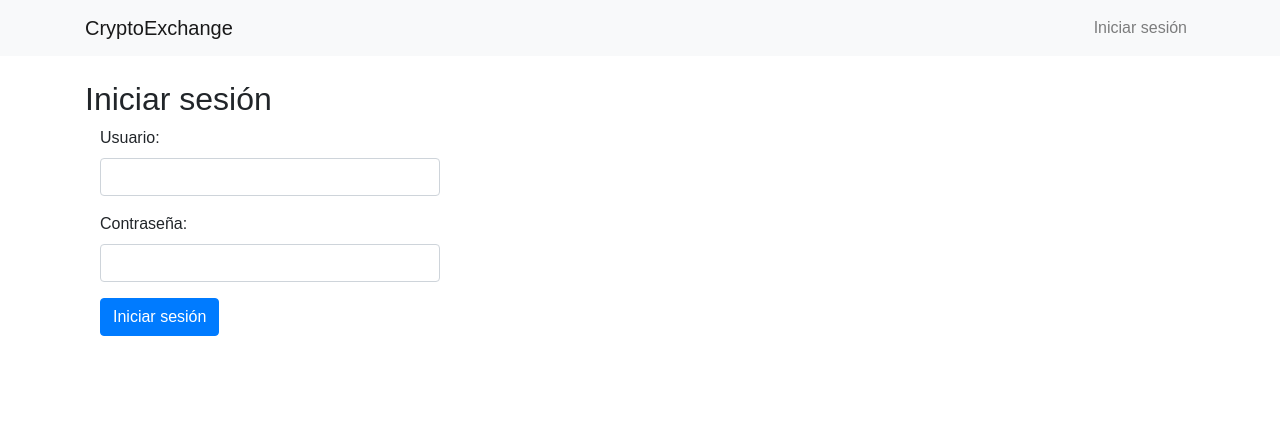
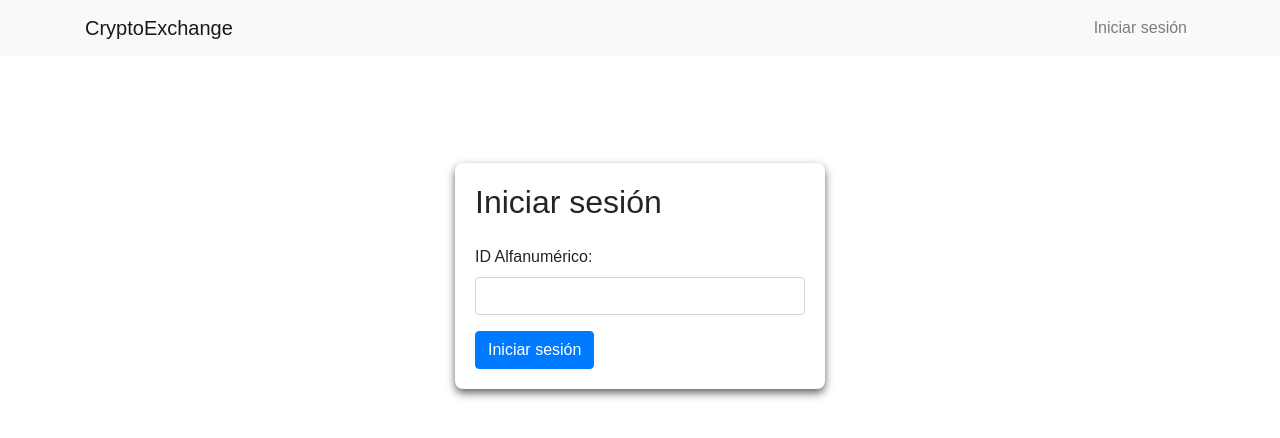
Before and after one commit to TobiasActis/vCoin, a Vue app: page /login in a window 1280 px wide. Shown: the top 438 px of the page. Built offline with nearby package versions, Linux system fonts and the light colour scheme.

Commit message:
mercados

```diff
--- a/package.json
+++ b/package.json
@@ -11,6 +11,7 @@
     "axios": "^1.6.5",
     "bootstrap-vue": "^2.23.1",
     "core-js": "^3.8.3",
+    "cors-anywhere": "^0.4.4",
     "vue": "^3.2.13",
     "vue-router": "^4.0.3",
     "vuex": "^4.0.2"
--- /dev/null
+++ b/src/components/Mercado.vue
@@ -0,0 +1,51 @@
+<template>
+  <div class="row">
+    <div v-for="(cotizacion, proveedor) in cotizaciones" :key="proveedor" class="col-md-4 mb-4">
+      <div class="card">
+        <div class="card-body">
+          <h5 class="card-title">{{ proveedor }}</h5>
+          <p class="card-text">Precio de compra: {{ cotizacion.totalAsk }}</p>
+          <p class="card-text">Precio de venta: {{ cotizacion.totalBid }}</p>
+          <p class="card-text">Última actualización: {{ new Date(cotizacion.time * 1000).toLocaleString() }}</p>
+        </div>
+      </div>
+    </div>
+  </div>
+</template>
+
+<script>
+import axios from 'axios';
+
+export default {
+  data() {
+    return {
+      cotizaciones: {},
+    };
+  },
+  mounted() {
+    this.obtenerDatosCotizaciones();
+  },
+  methods: {
+  async obtenerDatosCotizaciones() {
+    try {
+      const response = await axios.get('https://criptoya.com/api/btc/ars/0.1');
+      const proveedor = Object.keys(response.data)[0];
+      const cotizacion = {
+        totalAsk: response.data[proveedor].totalAsk,
+        totalBid: response.data[proveedor].totalBid,
+        time: response.data[proveedor].time,
+      };
+
+      // Asignación directa para hacer que cotizaciones sea reactiva
+      this.$data.cotizaciones[proveedor] = cotizacion;
+    } catch (error) {
+      console.error('Error al obtener datos de cotizaciones:', error);
+    }
+  },
+},
+};
+</script>
+
+<style scoped>
+/* Estilos específicos del componente de Mercados aquí */
+</style>
--- a/src/components/NavBar.vue
+++ b/src/components/NavBar.vue
@@ -6,6 +6,11 @@
         <ul class="navbar-nav ml-auto">
           <router-link v-if="!loggedIn" class="nav-item nav-link" to="/login">Iniciar sesión</router-link>
           <button v-if="loggedIn" @click="logout" class="btn btn-outline-danger">Cerrar sesión</button>
+
+          <router-link v-if="loggedIn" class="nav-item nav-link" to="/nueva-operacion">Nueva Operación</router-link>
+          <router-link v-if="loggedIn" class="nav-item nav-link" to="/historial">Historial</router-link>
+          <router-link v-if="loggedIn" class="nav-item nav-link" to="/analisis-estado">Análisis de Estado</router-link>
+          <router-link v-if="loggedIn" class="nav-item nav-link" to="/analisis-inversiones">Análisis de Inversiones</router-link>
         </ul>
       </div>
     </div>
@@ -27,3 +32,7 @@ export default {
   },
 };
 </script>
+
+<style scoped>
+/* Estilos específicos de la barra de navegación aquí */
+</style>
--- a/src/main.js
+++ b/src/main.js
@@ -2,7 +2,18 @@ import { createApp } from "vue";
 import App from "./App.vue";
 import router from "./router";
 import store from "./store";
+import axios from 'axios';
+import Mercado from "./components/Mercado.vue"; // Ajusta la ruta según tu estructura de carpetas
+
 import 'bootstrap/dist/css/bootstrap.min.css';
 
+// Configura Axios con axios-cors-proxy
+axios.defaults.baseURL = 'https://criptoya.com/api'; // Ajusta la URL según la API
 
-createApp(App).use(store).use(router).mount("#app");
+// Agrega Axios a la instancia de Vue para que esté disponible en toda la aplicación
+const app = createApp(App);
+app.use(store);
+app.use(router);
+app.provide('axios', axios);
+app.component('Mercado', Mercado); // Registra el componente Mercados globalmente
+app.mount("#app");
--- a/src/router/index.js
+++ b/src/router/index.js
@@ -2,6 +2,7 @@ import { createRouter, createWebHistory } from 'vue-router';
 import Home from '@/views/Home.vue';
 import Login from '@/views/Login.vue';
 import store from '@/store';
+
 
 const routes = [
   {
--- a/src/store/index.js
+++ b/src/store/index.js
@@ -3,10 +3,14 @@ import { createStore } from 'vuex';
 export default createStore({
   state: {
     loggedIn: false,
+    alumnoId: "", // Nuevo estado para almacenar el ID del alumno
   },
   mutations: {
     setLoggedIn(state, value) {
       state.loggedIn = value;
     },
+    setAlumnoId(state, id) {
+      state.alumnoId = id;
+    },
   },
 });
--- a/src/views/Home.vue
+++ b/src/views/Home.vue
@@ -2,12 +2,17 @@
     <div class="container mt-4">
       <h2>Bienvenido a CryptoExchange</h2>
       <!-- Contenido de la pantalla principal aquí -->
+      <Mercados></Mercados>
     </div>
   </template>
 
   <script>
+  import Mercados from '@/components/Mercado.vue'
+
   export default {
-    // Lógica de la pantalla principal aquí
+    components: {
+      Mercados,
+    },
   };
   </script>
 
--- a/src/views/Login.vue
+++ b/src/views/Login.vue
@@ -1,17 +1,15 @@
 <template>
-  <div class="container mt-4">
-    <h2>Iniciar sesión</h2>
-    <form @submit.prevent="login" class="col-md-4">
+  <div class="container">
+    <div class="form-container col-md-4">
+      <h2 class="mb-4">Iniciar sesión</h2>
+      <form @submit.prevent="login">
         <div class="form-group">
-        <label for="username">Usuario:</label>
-        <input type="text" v-model="username" class="form-control" required>
-      </div>
-      <div class="form-group">
-        <label for="password">Contraseña:</label>
-        <input type="password" v-model="password" class="form-control" required>
+          <label for="alumnoId">ID Alfanumérico:</label>
+          <input type="text" v-model="alumnoId" class="form-control" required>
         </div>
         <button type="submit" class="btn btn-primary">Iniciar sesión</button>
       </form>
+    </div>
   </div>
 </template>
 
@@ -19,20 +17,41 @@
 export default {
   data() {
     return {
-      username: "",
-      password: "",
+      alumnoId: "",
     };
   },
   methods: {
     login() {
-      // Lógica de autenticación aquí (simulación)
+      // Validar si el ID del alumno es alfanumérico (puedes ajustar la validación según tus necesidades)
+      if (/^[a-zA-Z0-9]+$/.test(this.alumnoId)) {
+        // Almacenar el ID del alumno en Vuex
+        this.$store.commit('setAlumnoId', this.alumnoId);
+        // Simular lógica de autenticación (puedes ajustar según tus necesidades)
         this.$store.commit('setLoggedIn', true);
         this.$router.push('/');
+      } else {
+        // Mostrar mensaje de error si el ID no es válido
+        alert("El ID debe ser alfanumérico");
+      }
     },
   },
 };
 </script>
 
 <style scoped>
+.container {
+  display: flex;
+  justify-content: center;
+  align-items: center;
+  height: 55vh;
+}
+
+.form-container {
+  background-color: #ffffff;
+  padding: 20px;
+  border-radius: 8px;
+  box-shadow: 0 4px 8px rgba(0, 0, 0, 0.61);
+}
+
 /* Estilos específicos de la pantalla de inicio de sesión aquí */
 </style>
```
Also changed, not shown: 2 other files (tests, documents, lock files or other folders). Lines whose indentation alone changed are shown as unchanged.
